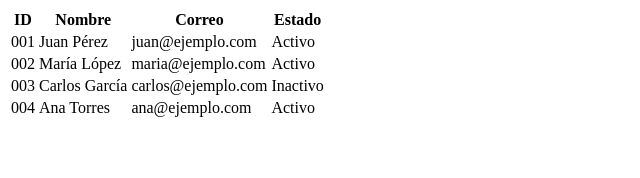
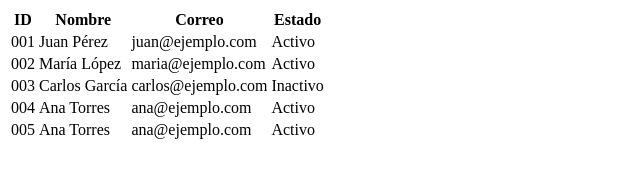
Before and after one commit to PieroZT/fundamentos-web, a plain HTML site: page practica-tablas.html in a window 1280 px wide. Shown: the whole page, without its empty margins (0-640 px from the left). Drawn offline with Linux system fonts and the light colour scheme.

Commit message:
Se actualizo

```diff
--- a/practica-tablas.html
+++ b/practica-tablas.html
@@ -46,6 +46,13 @@
                 <td>ana@ejemplo.com</td>
                 <td>Activo</td>
             </tr>
+
+            <tr>
+                <td>005</td>
+                <td>Ana Torres</td>
+                <td>ana@ejemplo.com</td>
+                <td>Activo</td>
+            </tr>
         </tbody>
     </table>
 </div>
```
